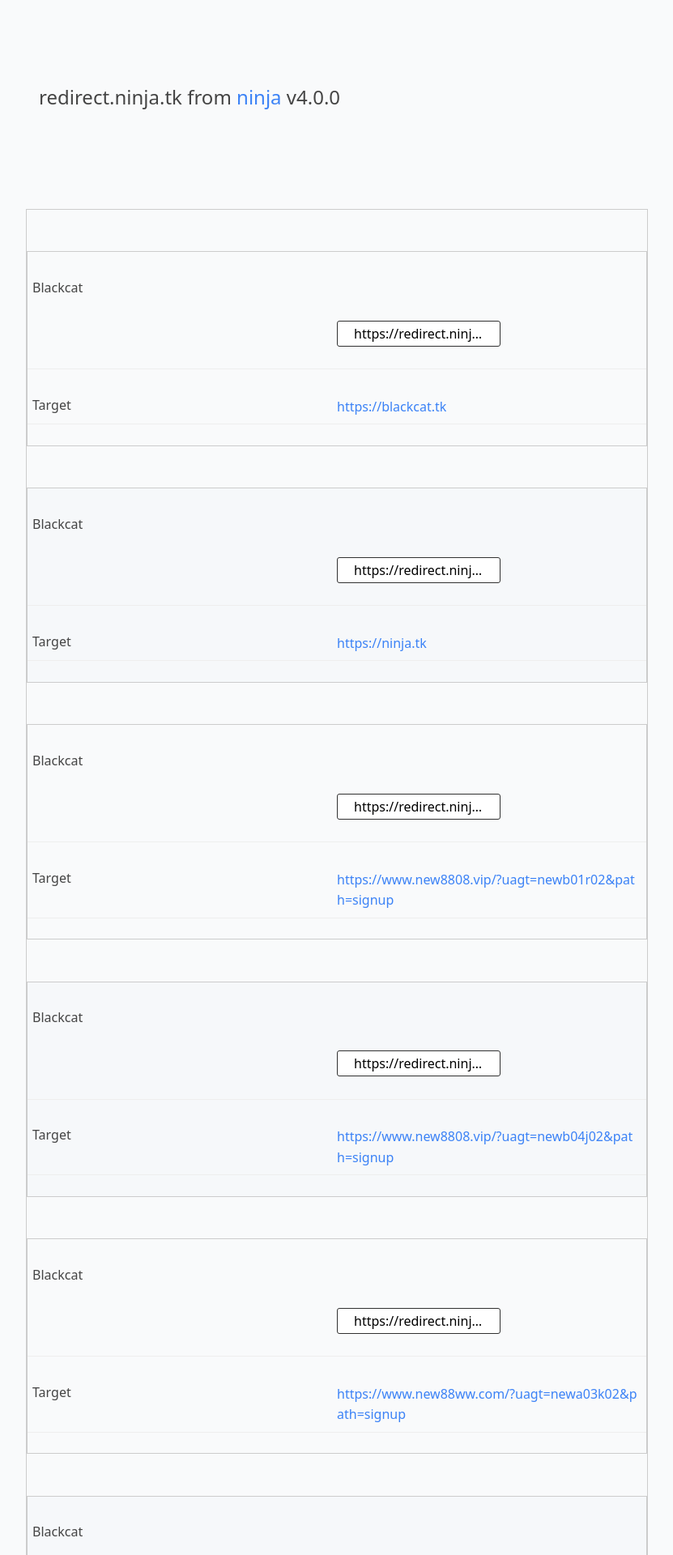
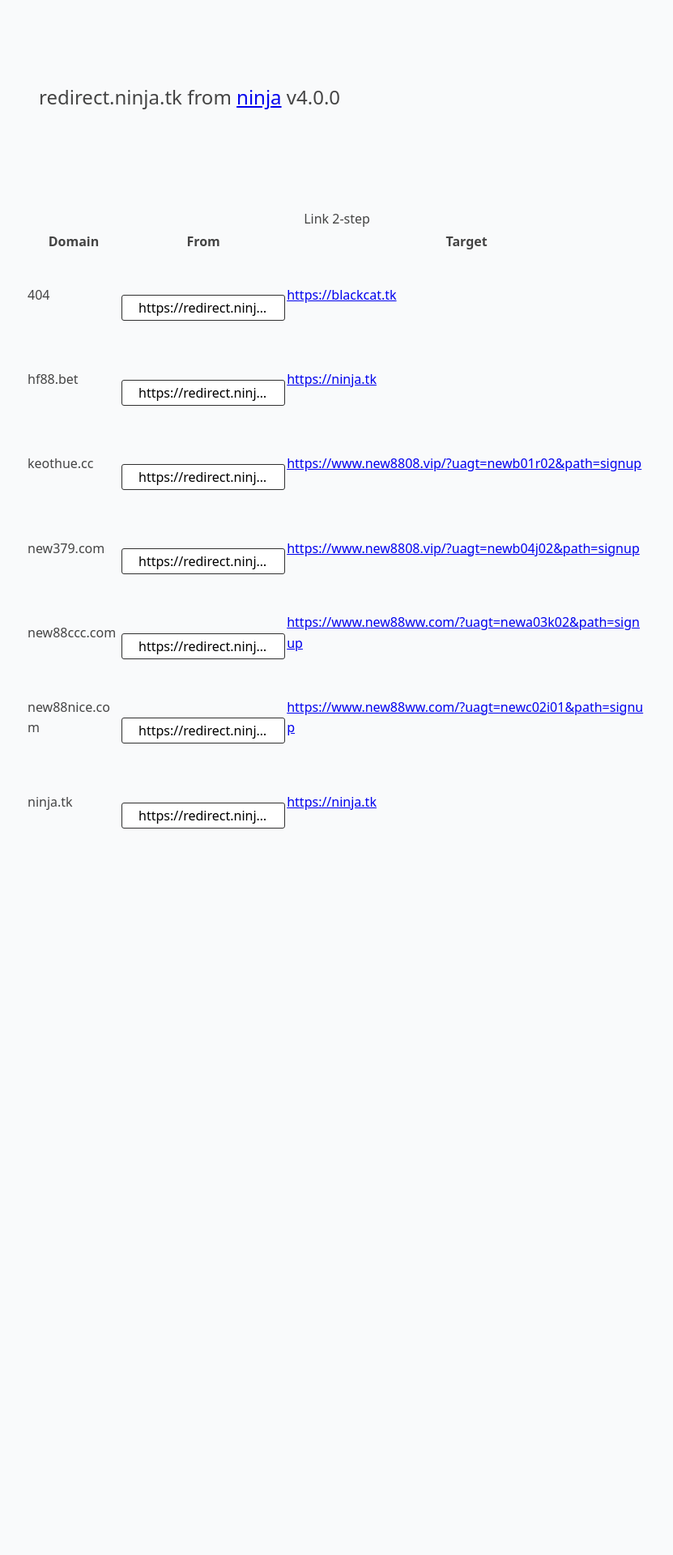
Before and after one commit to thaoam/ninja-redirects, a Jekyll site: the page built from list.md, in a window 1280 px wide. Shown: the top 1920 px of the page at 81% size, without its empty margins (224-1055 px from the left). Built offline with Jekyll 4.4.1, drawn with Linux system fonts in a browser that asks for light colours; after the commit the page ends 1245 px from its top, so only the background shows below that.

Commit message:
cho de cuoc doi

```diff
--- a/_layouts/list.html
+++ b/_layouts/list.html
@@ -72,84 +72,44 @@ max-width: 17.5ch;
     margin: var(--space) 0;
   }
 
-  table {
-    width: 100%;
-    border-collapse: collapse;
-    border:  1px solid #ccc;
+      display: block;
+    font-size: .8em;
+    text-align: right;
   }
 
-  td,
-  th {
-    border: 1px solid #E5E7EB;
-    text-align: left;
-    padding: .5rem;
+  table td::before {
+    /*
+    * aria-label has no advantage, it won't be read inside a table
+    content: attr(aria-label);
+    */
+    content: attr(data-label);
+    float: left;
+    font-weight: bold;
+    text-transform: uppercase;
   }
 
-  th {
-    background: #F6F8FA;
+  table td:last-child {
+    border-bottom: 0;
   }
-
-  tr:nth-child(even) {
-    background: #F6F8FA;
-  }
-
-  table caption {
-    font-weight: bold;
-    margin-bottom: .5rem;
-  }
-
-  a, a:visited {
-    text-decoration: none;
-    color: #3b82f6;
-  }
-
-  a:hover, a:active {
-    color: #1d4ed8;
-  }
+}
 
 
-@media
-only screen and (max-width: 760px),
-(min-device-width: 768px) and (max-device-width: 1024px)  {
 
-	/* Force table to not be like tables anymore */
-	table, thead, tbody, th, td, tr {
-		display: block;
-	}
 
-	/* Hide table headers (but not display: none;, for accessibility) */
-	thead tr {
-		position: absolute;
-		top: -9999px;
-		left: -9999px;
-	}
 
-	tr { border: 1px solid #ccc; }
 
-	td {
-		/* Behave  like a "row" */
-		border: none;
-		border-bottom: 1px solid #eee;
-		position: relative;
-		padding-left: 50%;
-	}
 
-	td:before {
-		/* Now like a table header */
-		position: absolute;
-		/* Top/left values mimic padding */
-		top: 6px;
-		left: 6px;
-		width: 45%;
-		padding-right: 10px;
-		white-space: nowrap;
-	}
 
-	/*
-	Label the data
-	*/
-	td:nth-of-type(1):before { content: "Blackcat"; }
-	td:nth-of-type(2):before { content: "Target"; }
+
+
+
+
+
+
+/* general styling */
+body {
+  font-family: "Open Sans", sans-serif;
+  line-height: 1.25;
 }
 
 </style>
@@ -163,16 +123,27 @@ only screen and (max-width: 760px),
   {{ content }}
   {%- assign redirects = site.domains | where_exp: "item", "item.redirect_to != nil" -%}
   <table>
+  <caption>Link 2-step</caption>
+  <thead>
+    <tr>
+      <th scope="col">Domain</th>
+      <th scope="col">From</th>
+      <th scope="col">Target</th>
+    </tr>
+  </thead>
+  <tbody>
     {% for page in redirects %}
     <tr>
-      <td>
+      <td scope="row" data-label="Account">{{ page.title }}</td>
+      <td data-label="Due Date">
       <!-- The blackcat -->
       <p class="btn" onclick="copy(this)">{{ site.url }}{{ page.url | relative_url }}</p>
 
 </td>
-      <td><a href="{{ page.redirect_to }}" target="_onm">{{ page.redirect_to }}</a></td>
+      <td data-label="Amount"><a href="{{ page.redirect_to }}" target="_onm">{{ page.redirect_to }}</a></td>
     </tr>
     {% endfor %}
+    </tbody>
   </table>
 </main>
 
```
